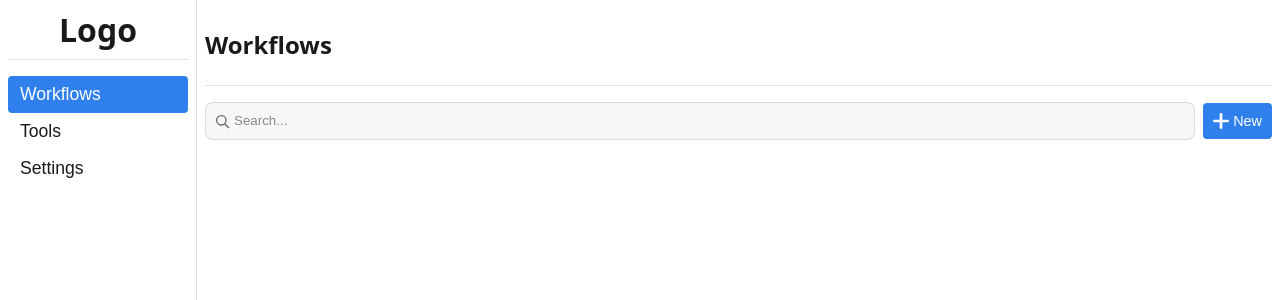
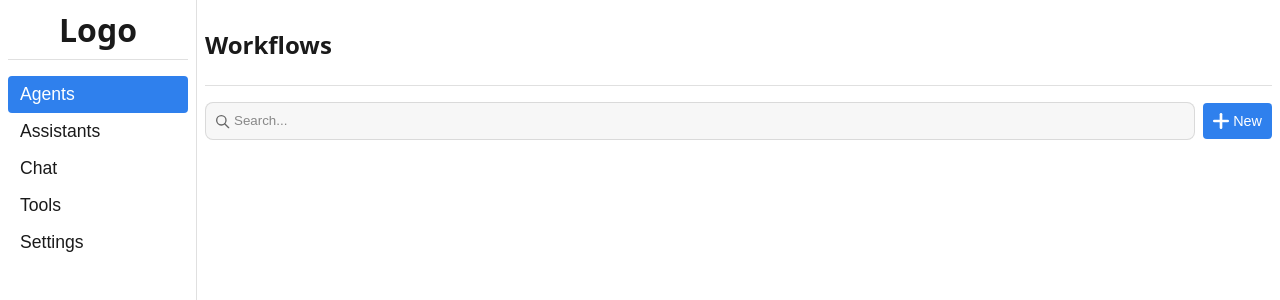
Before and after one commit to RickIsNotMyRealName/Flai.js, a React (Vite) app: page / in a window 1280 px wide. Shown: the top 300 px of the page. Built offline with nearby package versions, Linux system fonts and the light colour scheme.

Commit message:
Add Assistants and Chat pages

```diff
--- a/src/App.tsx
+++ b/src/App.tsx
@@ -6,6 +6,8 @@ import WorkflowList from './components/WorkflowList';
 import EditorPage from './components/EditorPage';
 import SettingsPage from './components/SettingsPage';
 import ToolsPage from './components/ToolsPage';
+import AssistantsPage from './components/AssistantsPage';
+import ChatPage from './components/ChatPage';
 import clsx from 'clsx';
 
 export default function App() {
@@ -14,9 +16,9 @@ export default function App() {
   const loadWorkflow = useWorkflowStore((s) => s.loadWorkflow);
   const createWorkflow = useWorkflowStore((s) => s.createWorkflow);
 
-  const [page, setPage] = useState<'workflows' | 'editor' | 'settings' | 'tools'>(
-    'workflows'
-  );
+  const [page, setPage] = useState<
+    'workflows' | 'editor' | 'settings' | 'tools' | 'assistants' | 'chat'
+  >('workflows');
 
   useEffect(() => {
     fetch(`${import.meta.env.BASE_URL}nodeTypes.json`)
@@ -39,7 +41,12 @@ export default function App() {
     <div className={clsx('app-container', theme)}>
       {page !== 'editor' && (
         <Sidebar
-          current={page as 'workflows' | 'settings' | 'tools'}
+          current={page as
+            | 'workflows'
+            | 'settings'
+            | 'tools'
+            | 'assistants'
+            | 'chat'}
           onNavigate={setPage}
         />
       )}
@@ -49,6 +56,9 @@ export default function App() {
           <WorkflowList onOpen={openWorkflow} onCreate={createAndOpen} />
         </main>
       )}
+
+      {page === 'assistants' && <AssistantsPage />}
+      {page === 'chat' && <ChatPage />}
 
       {page === 'settings' && <SettingsPage />}
       {page === 'tools' && <ToolsPage />}
--- /dev/null
+++ b/src/components/AssistantsPage.tsx
@@ -0,0 +1,9 @@
+export default function AssistantsPage() {
+  return (
+    <main className="main">
+      <div className="page-header">
+        <h2>Assistants</h2>
+      </div>
+    </main>
+  );
+}
--- /dev/null
+++ b/src/components/ChatPage.tsx
@@ -0,0 +1,9 @@
+export default function ChatPage() {
+  return (
+    <main className="main">
+      <div className="page-header">
+        <h2>Chat</h2>
+      </div>
+    </main>
+  );
+}
--- a/src/components/Sidebar.tsx
+++ b/src/components/Sidebar.tsx
@@ -1,8 +1,10 @@
 import clsx from 'clsx';
 
 export default function Sidebar({ current, onNavigate }: {
-  current: 'workflows' | 'settings' | 'tools';
-  onNavigate: (page: 'workflows' | 'settings' | 'tools') => void;
+  current: 'workflows' | 'settings' | 'tools' | 'assistants' | 'chat';
+  onNavigate: (
+    page: 'workflows' | 'settings' | 'tools' | 'assistants' | 'chat'
+  ) => void;
 }) {
   return (
     <nav className="sidebar">
@@ -11,7 +13,19 @@ export default function Sidebar({ current, onNavigate }: {
         className={clsx({ active: current === 'workflows' })}
         onClick={() => onNavigate('workflows')}
       >
-        Workflows
+        Agents
+      </button>
+      <button
+        className={clsx({ active: current === 'assistants' })}
+        onClick={() => onNavigate('assistants')}
+      >
+        Assistants
+      </button>
+      <button
+        className={clsx({ active: current === 'chat' })}
+        onClick={() => onNavigate('chat')}
+      >
+        Chat
       </button>
       <button
         className={clsx({ active: current === 'tools' })}
```
